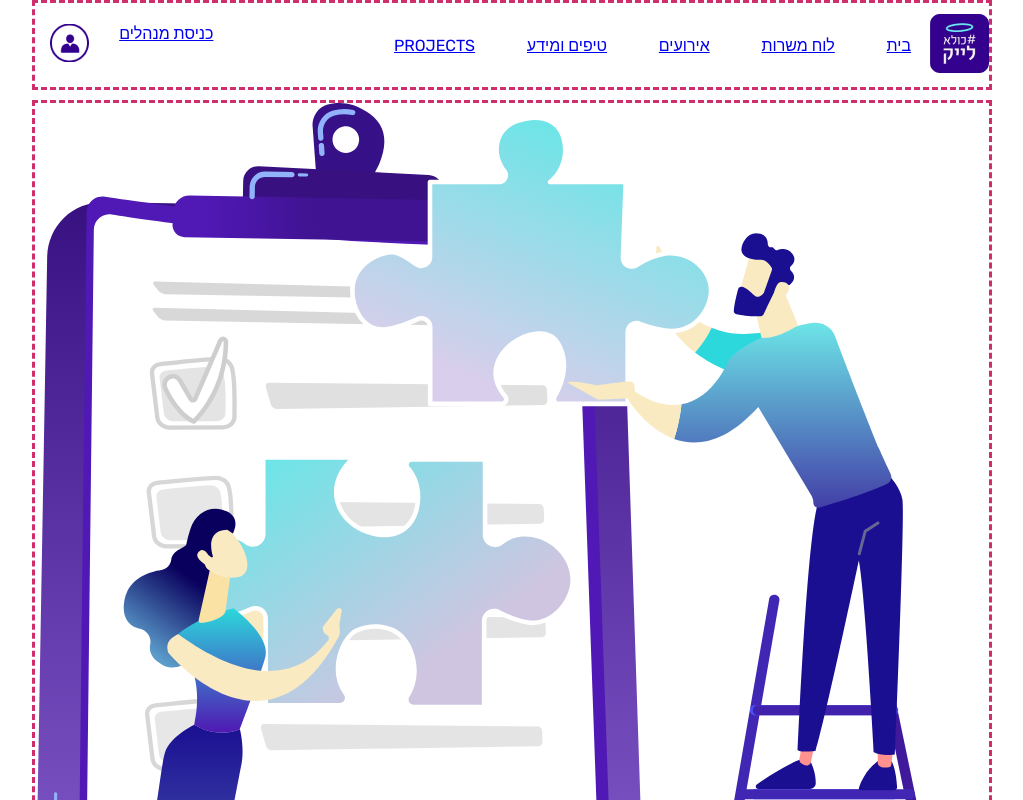
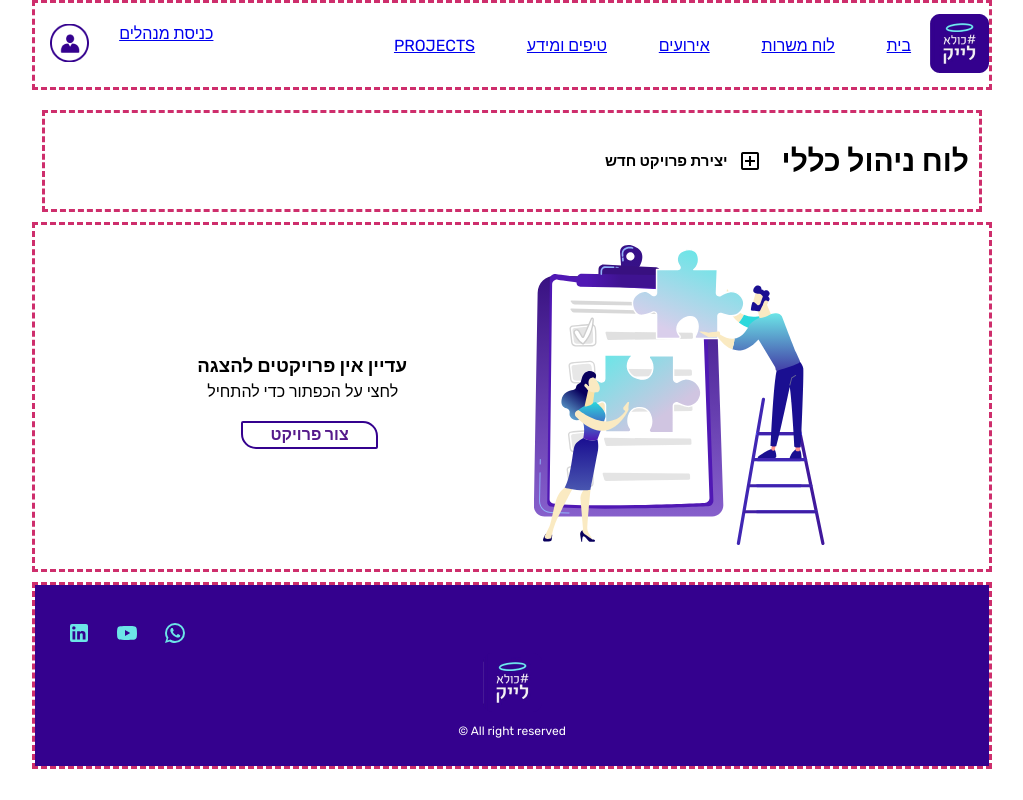
Before and after one commit to avraham186/coola-like, a React (Create React App) app: page /#/projects in a window 1280 px wide. Shown: the top 800 px of the page, without its empty margins (128-1151 px from the left). Built offline with nearby package versions, Linux system fonts and the light colour scheme.

Commit message:
pages files is upadted

```diff
--- a/src/assets/cmps/_app-header.scss
+++ b/src/assets/cmps/_app-header.scss
@@ -23,7 +23,7 @@
 
         h4 {
             font-size: 20px;
-            line-height: 14px;
+            line-height: 20px;
             color: #000;
             margin: 0;
         }
@@ -31,7 +31,8 @@
         p {
             margin-top: 10px;
             font-size: 15px;
-            line-height: 20px;
+            font-weight: 500;
+            line-height: 25px;
         }
     }
 
--- a/src/assets/main.scss
+++ b/src/assets/main.scss
@@ -15,6 +15,7 @@
 @import './cmps/app-navbar';
 //views
 @import './views/home-page';
+@import './views/project-page';
 
 
 
--- a/src/assets/views/_home-page.scss
+++ b/src/assets/views/_home-page.scss
@@ -1,4 +1,3 @@
-
 /*
 Section 3
 Events
@@ -9,7 +8,7 @@ Events
   flex-direction: column;
   margin-top: 10px;
   padding: 30px;
-  background-image: linear-gradient(to bottom, rgba(255, 255, 255, 0.6) 25%,rgba(0,0,0,0.1) 100%), url('../images/background.jpg');
+  background-image: linear-gradient(to bottom, rgba(255, 255, 255, 0.6) 25%, rgba(0, 0, 0, 0.1) 100%), url('../images/background.jpg');
   background-size: cover;
   border: dashed #ce2e6c;
 
@@ -23,6 +22,7 @@ Events
     margin-bottom: 10px;
 
   }
+
   .events-sub-title-container {
     display: flex;
     justify-content: space-between;
@@ -50,6 +50,7 @@ Events
       top: 6px
     }
   }
+
   .events-cards {
     display: flex;
     flex-wrap: wrap;
@@ -111,8 +112,8 @@ Events
         transform: scale(.9);
         color: #ffffff;
         opacity: .75;
-        background: rgb(52,1,142);
-        background: linear-gradient(90deg, rgba(52,1,142,1) 0%, rgba(108,229,231,1) 100%);
+        background: rgb(52, 1, 142);
+        background: linear-gradient(90deg, rgba(52, 1, 142, 1) 0%, rgba(108, 229, 231, 1) 100%);
       }
 
       .events-icon:hover {
@@ -132,7 +133,7 @@ Jobs
   flex-direction: column;
   margin-bottom: 10px;
   padding: 30px;
-  background-image: linear-gradient(to top, rgba(255, 255, 255, 0.6) 25%,rgba(0,0,0,0.1) 100%), url('../images/background.jpg');
+  background-image: linear-gradient(to top, rgba(255, 255, 255, 0.6) 25%, rgba(0, 0, 0, 0.1) 100%), url('../images/background.jpg');
   background-repeat: no-repeat;
   background-position: 50% 0;
   background-size: cover;
@@ -148,6 +149,7 @@ Jobs
     margin-bottom: 10px;
 
   }
+
   .jobs-sub-title-container {
     display: flex;
     justify-content: space-between;
@@ -175,6 +177,7 @@ Jobs
       top: 6px
     }
   }
+
   .jobs-cards {
     display: flex;
     flex-wrap: wrap;
@@ -194,7 +197,8 @@ Jobs
         font-size: 18px;
         line-height: 28px;
         direction: rtl;
-        }
+      }
+
       .card-content-info {
         display: flex;
         flex-direction: row;
@@ -211,6 +215,7 @@ Jobs
           top: -4px
         }
       }
+
       .card-footer {
         display: flex;
         flex-direction: column;
@@ -270,13 +275,3 @@ Footer
 
   }
 }
-
-.projects {
-  border: dashed #ce2e6c;
-
-  .new--project{
-    display: flex;
-    flex-direction: column;
-    justify-content: center;
-  }
-}
--- a/src/assets/views/_project-page.scss
+++ b/src/assets/views/_project-page.scss
@@ -1,4 +1,78 @@
+.new-project {
+  display: flex;
+  flex-direction: row-reverse;
+  border: dashed #ce2e6c;
+  margin: 10px;
+  padding: 10px;
+
+  div {
+    margin-right: 20px;
+
+  }
+
+  h1 {
+    font-size: 30px;
+  }
+
+  p {
+    font-weight: bold;
+    font-size: 15px;
+    padding-right: 10px;
+  }
+}
+
 .projects {
-  height: 100%;
-  background-color: #34018E;
+  border: dashed #ce2e6c;
+  padding: 20px;
+  font-family: Rubik, sans-serif;
+  font-style: normal;
+
+  .project-portfolio {
+
+
+    div {
+      margin: 0 6% 0 6%;
+
+    }
+
+    .project-content {
+      height: 100%;
+
+      h3 {
+        margin: 5px;
+      }
+
+      p {
+        margin: 0px 0px 25px 15px;
+      }
+
+      .project-button {
+        width: 230px;
+      }
+
+      span {
+        border: 2px solid $clr7;
+        font-weight: bold;
+        box-sizing: border-box;
+        cursor: pointer;
+        border-radius: 2px 15px;
+        font-size: 1em;
+        padding: 1% 12% 1% 12%;
+        margin: 35px;
+        text-decoration: none;
+      }
+
+      span:hover {
+        background-color: $clr7;
+        color: $clr6;
+        transition: 0.5s;
+      }
+
+      a {
+        text-decoration: none;
+      }
+    }
+
+  }
+
 }
--- /dev/null
+++ b/src/cmps/project_page/CreateNewProject.js
@@ -0,0 +1,16 @@
+import React from 'react';
+import add_new_project from '../../assets/images/icons/add_new_project.png';
+
+const CreateNewProject = () => {
+    return (
+        <div className="new-project">
+            <h1>לוח ניהול כללי</h1>
+            <div className="create-new-project flex align-center justify-center">
+                <p>יצירת פרויקט חדש</p>
+                <img src={add_new_project} />
+            </div>
+        </div>
+    )
+}
+
+export default CreateNewProject;
--- a/src/cmps/project_page/ProjectStart.js
+++ /dev/null
@@ -1,15 +0,0 @@
-import React from 'react';
-import logo from "../../assets/images/Under construction.svg";
-
-const ProjectStart = () => {
-    return (
-        <div className="projects">
-            <div className="new--project">
-                <object data={logo} type="image/svg+xml"/>
-            </div>
-
-        </div>
-    );
-};
-
-export default ProjectStart;
--- /dev/null
+++ b/src/cmps/project_page/Projects.js
@@ -0,0 +1,25 @@
+import React, { useState } from 'react';
+import logo from "../../assets/images/Under construction.svg";
+import { Link } from 'react-router-dom';
+
+const Projects = () => {
+    const [projets, setProjects] = useState([])
+    const renderProjects = () => { }
+    return (
+        <div className="projects">
+            <div className="project-portfolio flex align-center justify-center">
+                <div className="project-content">
+                    <h3>עדיין אין פרויקטים להצגה</h3>
+                    <p>לחצי על הכפתור כדי להתחיל</p>
+                    <div className="project-button"><Link><span>צור פרויקט</span></Link></div>
+                </div>
+                <div className="project-logo">
+                    <object data={logo} type="image/svg+xml" />
+                </div>
+            </div>
+        </div>
+
+    );
+};
+
+export default Projects;
--- a/src/pages/HomePage.jsx
+++ b/src/pages/HomePage.jsx
@@ -4,6 +4,7 @@ import Events from "../cmps/home_page/Events";
 import Jobs from "../cmps/home_page/Jobs";
 import Founders from "../cmps/home_page/Founders";
 import Subscribe from "../cmps/home_page/Subscribe";
+import ProjectPage from './ProjectPage';
 
 
 export default function HomePage() {
@@ -14,6 +15,7 @@ export default function HomePage() {
             <Jobs />
             <Founders />
             <Subscribe />
+            <ProjectPage/>
         </div>
 
     )
--- a/src/pages/ProjectPage.js
+++ b/src/pages/ProjectPage.js
@@ -1,12 +1,12 @@
 import React from 'react';
-import ProjectStart from "../cmps/project_page/ProjectStart";
+import CreateNewProject from '../cmps/project_page/CreateNewProject';
+import Projects from "../cmps/project_page/Projects";
 
 const ProjectPage = () => {
     return (
         <div>
-
-            <ProjectStart />
-
+            <CreateNewProject />
+            <Projects />
         </div>
     );
 };
```
Also changed, not shown: src/assets/images/Under construction.svg, src/assets/images/icons/add_new_project.png (added).
